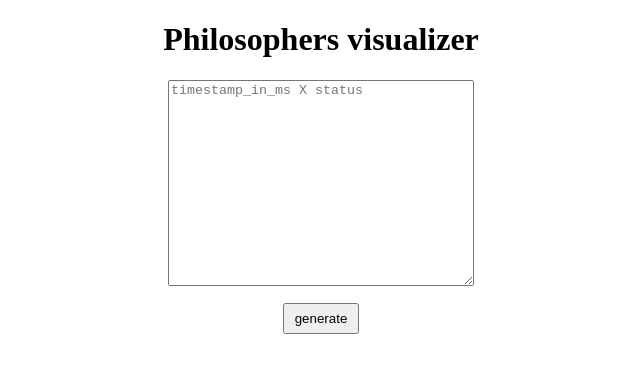
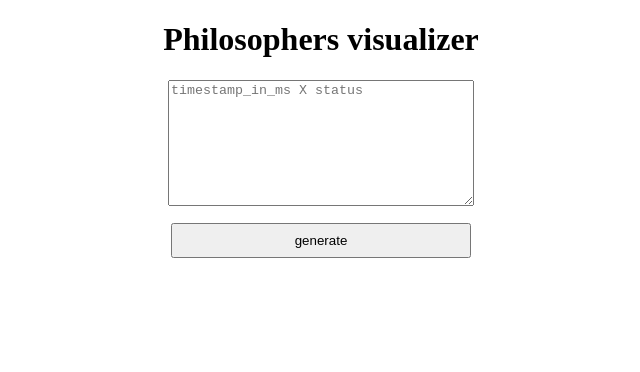
Before and after one commit to nafuka11/philosophers-visualizer, a Vue app: page / in a window 1280 px wide. Shown: the top 372 px of the page, without its empty margins (319-959 px from the left). Built offline with nearby package versions, Linux system fonts and the light colour scheme.

Commit message:
chore(visualizer): tweak styles of textarea and button

```diff
--- a/src/components/Visualizer.vue
+++ b/src/components/Visualizer.vue
@@ -88,12 +88,13 @@ export default {
   text-align: center;
 }
 textarea {
-  height: 200px;
+  height: 120px;
   width: 300px;
 }
 button {
-  padding: 6px 10px;
+  padding: 8px 10px;
   margin: 1em;
+  width: 300px;
 }
 #graph {
   overflow-x: scroll;
```
Also changed, not shown: 7 other files (tests, documents, lock files or other folders).
